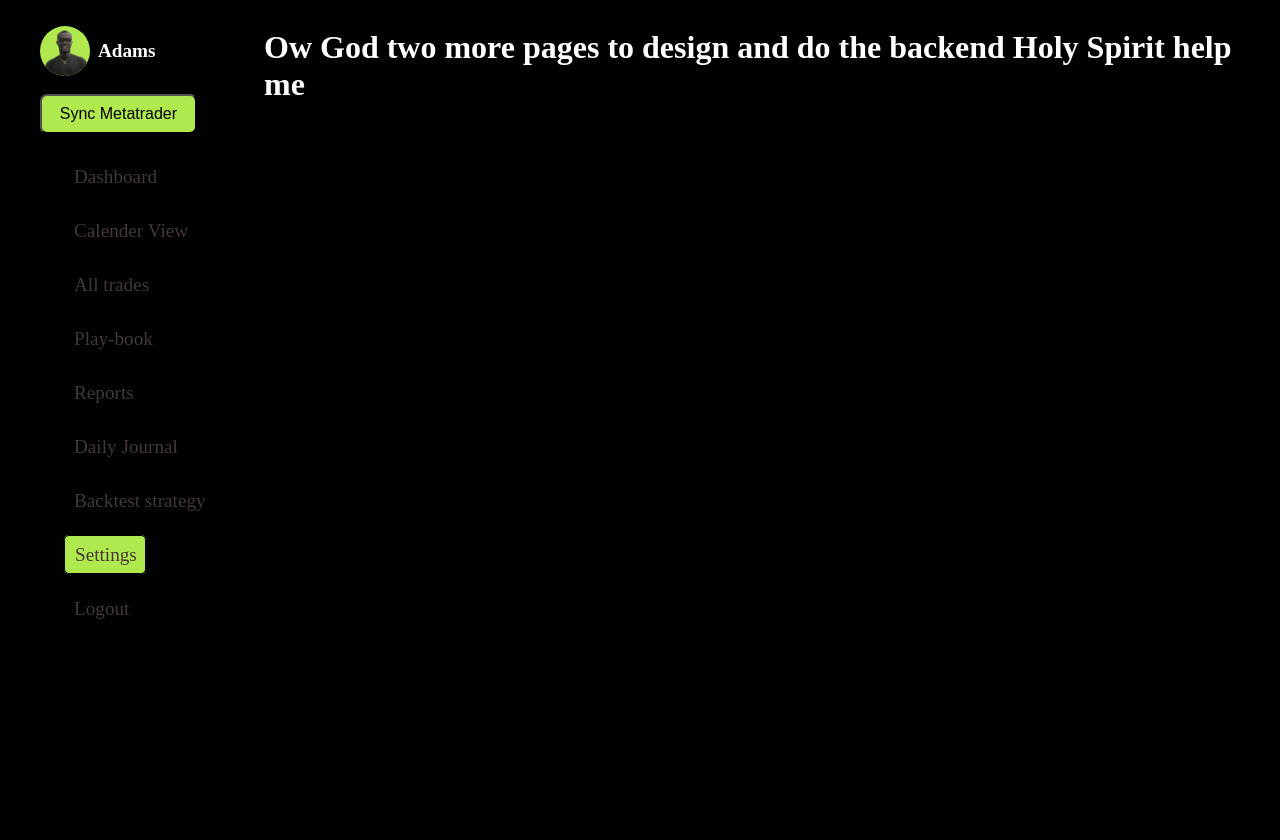
After one commit to Black-Acid/forexJournal, a Django app: page /settings in a window 1280 px wide. The commit adds this page. Run offline with Django 5.2, Linux system fonts and the light colour scheme; a user stored in the database is signed in; some libraries are stand-ins or nearby versions.

Commit message:
refined some of the pages and also added the settings.html page and all that comes with it

```diff
--- a/forexJournal/static/forexJournal/dailyJournal.css
+++ b/forexJournal/static/forexJournal/dailyJournal.css
@@ -1,7 +1,7 @@
 body{
     font-family: "Roboto", sans-serif;
     overflow: hidden;
-    margin-bottom: 1rem;
+    /* margin-bottom: 1rem; */
     color: black;
     /* background: #b7b9b7; */
 }
--- /dev/null
+++ b/forexJournal/templates/forexJournal/settings.html
@@ -0,0 +1,12 @@
+{% extends "base.html" %}
+{% load static %}
+
+{% block title %}Settings{% endblock title %}
+
+{% block css_files %}
+    <link rel="stylesheet" href="{% static 'forexJournal/settings.css' %}">
+{% endblock css_files %}
+
+{% block content %}
+    <h1>Ow God two more pages to design and do the backend Holy Spirit help me</h1>
+{% endblock content %}
--- a/forexJournal/urls.py
+++ b/forexJournal/urls.py
@@ -21,5 +21,6 @@ urlpatterns = [
     path("strategy-reports/<int:strategy_id>", views.strategy_reports, name="strategy-reports"),
     path("sync-mt5", views.sync_MT5, name="sync"),
     path("backtesting", views.backtestingPage, name="backtest"),
+    path("settings", views.settingsPage, name="settings"),
     # path('fetch-historical-data/', views.fetch_historical_data, name='fetch_historical_data'),
 ]
--- a/forexJournal/views.py
+++ b/forexJournal/views.py
@@ -555,7 +555,6 @@ def save_journal_entry(request):
             trade = TradesModel.objects.get(user=logged_in_user, ticket=trade_id)
             trade.notes = journal_content
             trade.save()
-
             # Update if exists, or create a new entry if not
             # entry, created = JournalEntry.objects.update_or_create(
             #     trade_id=trade_id,
@@ -939,6 +938,12 @@ def backtestingPage(request):
     return render(request, f"{PATH}/backtestingPage.html")
 
 
+@login_required
+def settingsPage(request):
+    logged_in_user = request.user
+    return render(request, f'{PATH}/settings.html')
+
+
 # @login_required
 # def fetch_historical_data(request):
 #     # Connect to MT5
--- a/journal/settings.py
+++ b/journal/settings.py
@@ -141,3 +141,7 @@ DEFAULT_AUTO_FIELD = 'django.db.models.BigAutoField'
 LOGIN_URL = 'login'
 LOGIN_REDIRECT_URL = 'forex'   # Redirect after successful login
 LOGOUT_REDIRECT_URL = 'login'
+
+SESSION_COOKIE_AGE = 1800  # 30 minutes (in seconds)
+SESSION_EXPIRE_AT_BROWSER_CLOSE = True  # Optionally, expire the session when the browser is closed.
+SESSION_SAVE_EVERY_REQUEST = True
--- a/static/base.js
+++ b/static/base.js
@@ -3,12 +3,14 @@ document.addEventListener("DOMContentLoaded", function(){
 
 
     const pagesMapping = {
+        // path_url: id in the base.html
         "forex.html": "dashboard",
         "journal": "journalss",
         "All-trades": "all_trades",
         "playBook": "Play_book",
         "reports": "reports",
-        "daily-journal": "daily-journal"
+        "daily-journal": "daily-journal",
+        "settings": "settings",
     }
 
     const pageName = currentPageUrl.split("/").pop();
--- a/templates/base.html
+++ b/templates/base.html
@@ -39,8 +39,9 @@
             <li><a href="{% url "journal" %}" id="journalss" class="active">All trades</a></li>
             <li><a href="{% url "playBook" %}" id="Play_book" class="active">Play-book</a></li>
             <li><a href="{% url "reports" %}" id="reports" class="active">Reports</a></li>
-            <li><a href="{% url "daily-journal" %}" id="rules" class="active">Daily Journal</a></li>
+            <li><a href="{% url "daily-journal" %}" id="daily-journal" class="active">Daily Journal</a></li>
             <li><a href="{% url "backtest" %}" id="backtest" class="active">Backtest strategy</a></li>
+            <li><a href="{% url "settings" %}" id="settings" class="active">Settings</a></li>
             <li class="logout"><a href="{% url 'logout' %}">Logout</a></li>
         </ul>
 
```
Also changed, not shown: forexJournal/static/forexJournal/playBook.css (+3 -5 lines), db.sqlite3, forexJournal/static/forexJournal/settings.css (added).
